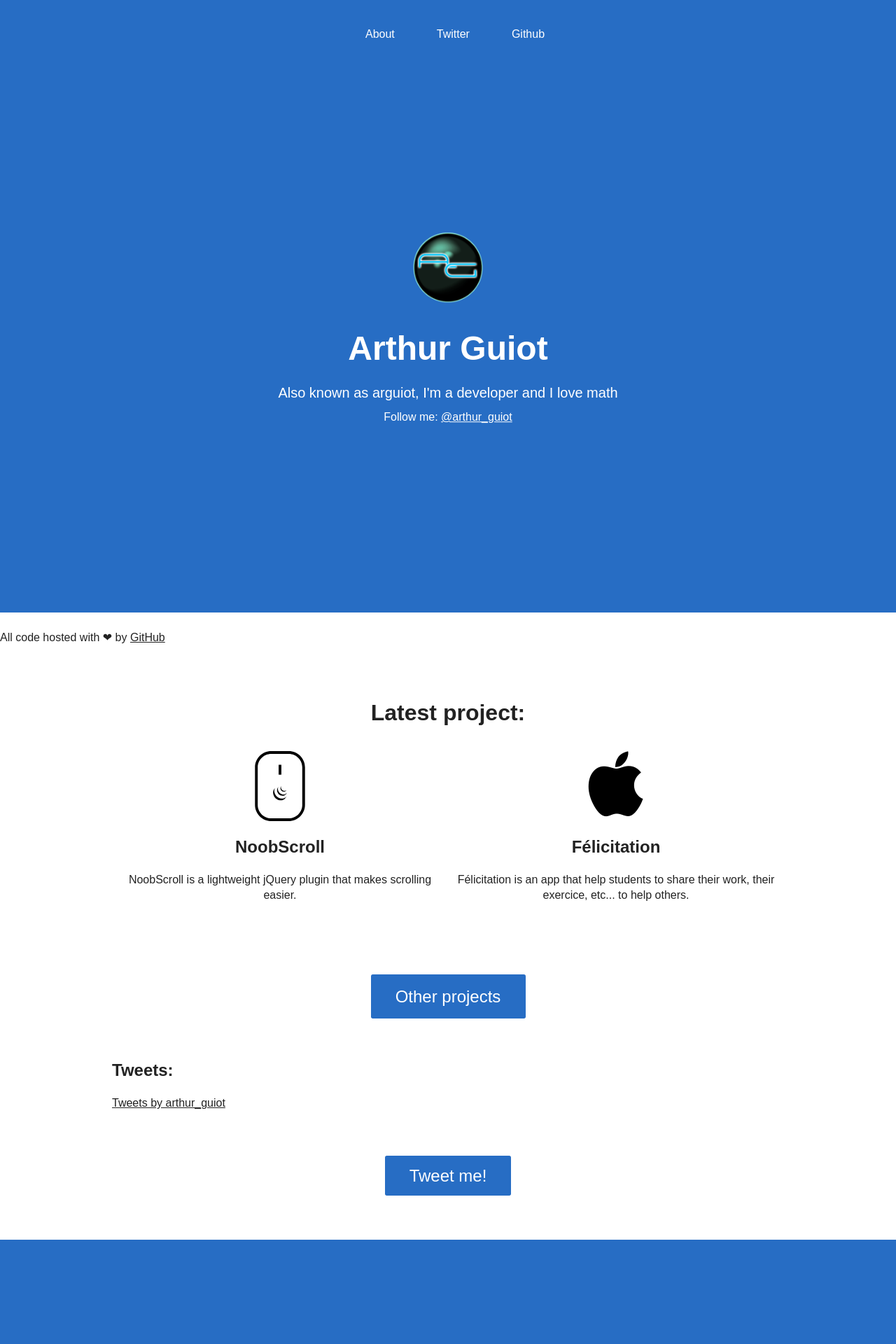
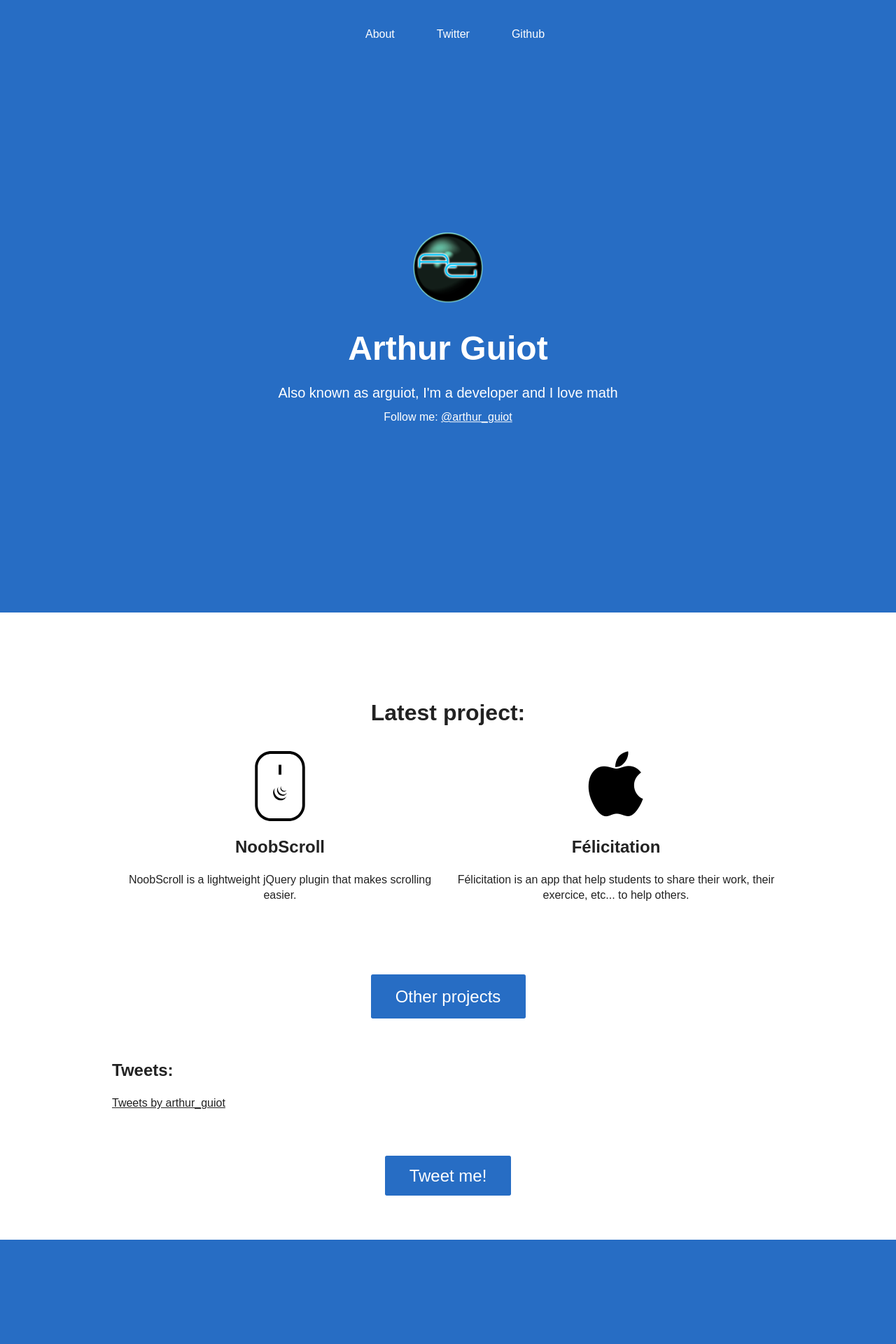
Before and after one commit to arguiot/arguiot.github.io, a Jekyll site: the page built from index.html, in a window 1280 px wide. Shown: the top 1920 px of the page at 70% size. Built offline with Jekyll 4.4.1, drawn with Linux system fonts in a browser that asks for light colours; nearby versions of some CDN libraries; comment, search, counter and statistics services are not loaded.

Commit message:
Deleted unnecessary content

```diff
--- a/index.html
+++ b/index.html
@@ -76,9 +76,3 @@ description: Developper.
     <a href="{{site.tweet}}" class="btn">Tweet me!</a>
   </section>
 </main>
-
-<!-- Bottom "All code hosted with ❤ by GitHub section that pops up -->
-
-<div class="gist js-activated">
-  <div class="gist-meta"><a>All code</a> hosted with ❤ by <a href="https://github.com">GitHub</a></div>
-</div>
```
Also changed, not shown: 1 other file.
